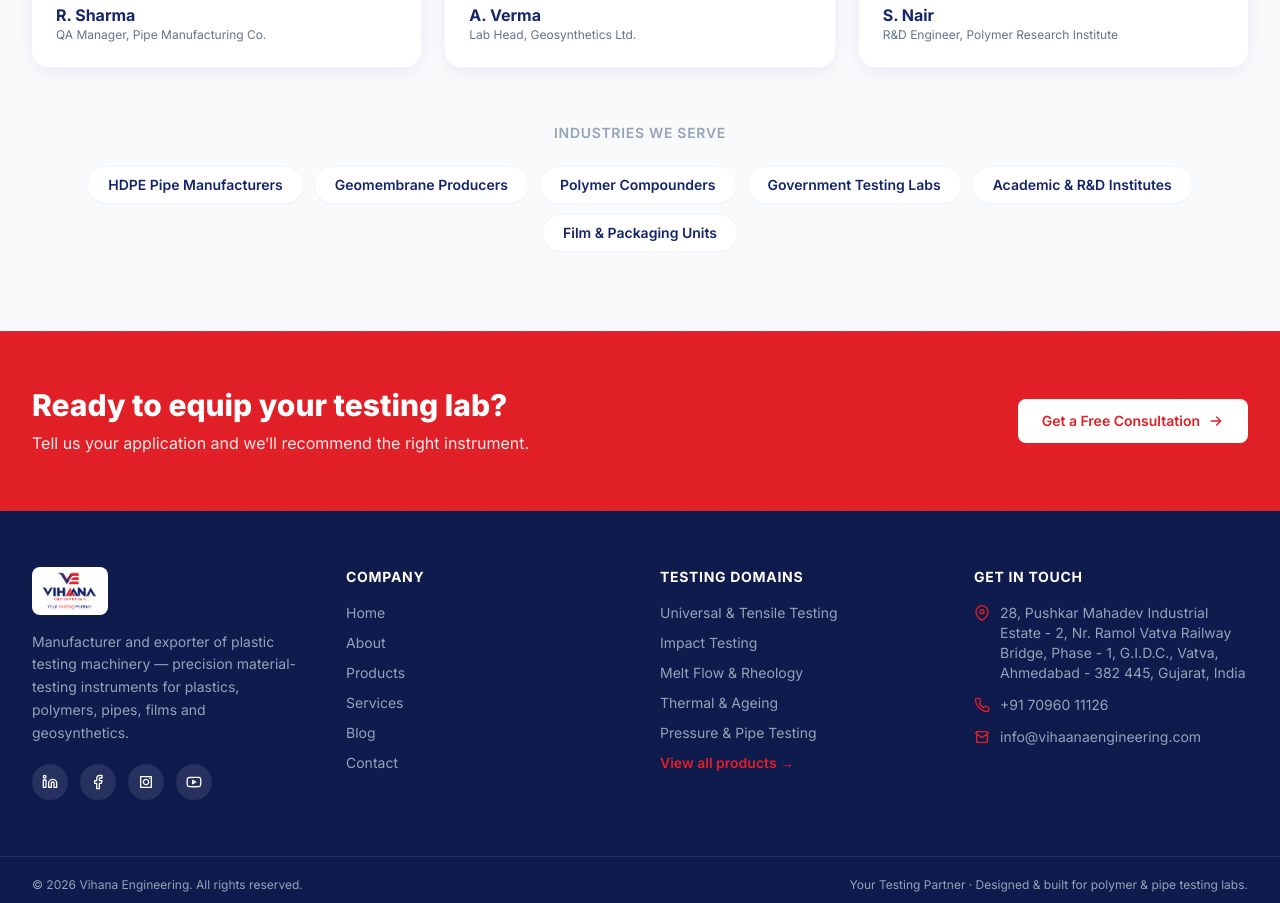
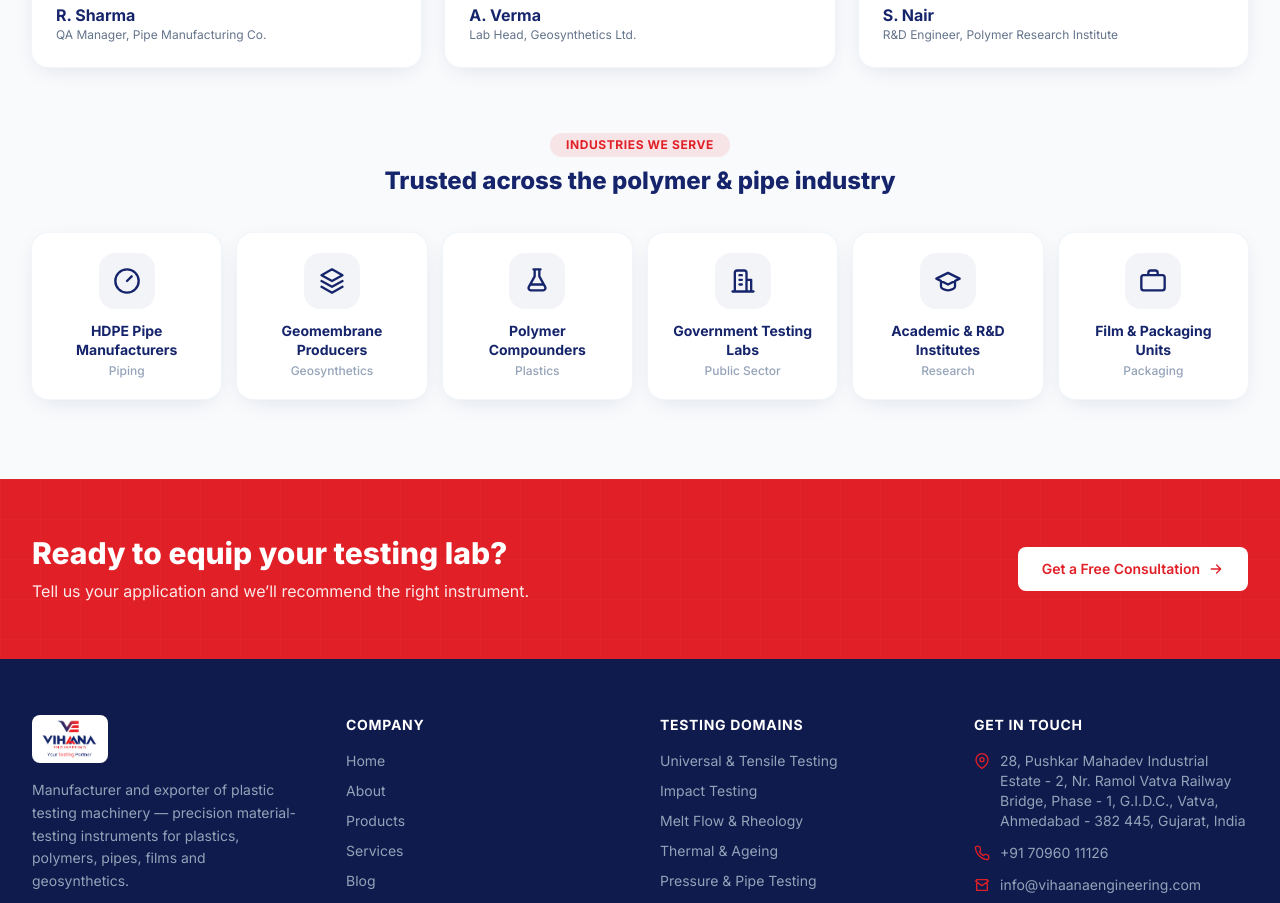
Before and after one commit to devzerodimensions-commits/vahana-engineering, a React (Vite) app in the folder frontend/: page / in a window 1280 px wide. Shown: the part 4640-5543 px from the top of the page. Built offline with nearby package versions, Linux system fonts and the light colour scheme; no server answers.

Commit message:
Home: redesign 'Industries We Serve' as icon cards (was plain pills)

```diff
--- a/frontend/src/lib/ui.js
+++ b/frontend/src/lib/ui.js
@@ -18,3 +18,15 @@
     wrench: "wrench",
     graduation: "graduation",
   }[icon] || "check");
+
+// Icon for an "industry we serve" card, chosen from the client's industry/name.
+export const industryIcon = (industry = "", name = "") => {
+  const s = `${industry} ${name}`.toLowerCase();
+  if (/pip|hdpe|pressure/.test(s)) return "gauge";
+  if (/geo|membrane|synthetic/.test(s)) return "layers";
+  if (/polymer|plastic|compound|resin/.test(s)) return "flask";
+  if (/govern|public|lab/.test(s)) return "building";
+  if (/academ|research|r&d|institute|univ/.test(s)) return "graduation";
+  if (/film|packag/.test(s)) return "briefcase";
+  return "target";
+};
--- a/frontend/src/pages/Home.jsx
+++ b/frontend/src/pages/Home.jsx
@@ -8,7 +8,7 @@
   getClients,
 } from "../services/api.js";
 import { site } from "../data/site.js";
-import { categoryIcon, serviceIcon } from "../lib/ui.js";
+import { categoryIcon, serviceIcon, industryIcon } from "../lib/ui.js";
 import Icon from "../components/ui/Icon.jsx";
 import SectionHeading from "../components/ui/SectionHeading.jsx";
 import ProductCard from "../components/ProductCard.jsx";
@@ -179,18 +179,25 @@
           </div>
 
           {clients?.length > 0 && (
-            <div className="mt-14">
-              <p className="mb-6 text-center text-sm font-semibold uppercase tracking-wider text-slate-400">
-                Industries we serve
-              </p>
-              <div className="flex flex-wrap items-center justify-center gap-3">
+            <div className="mt-16">
+              <div className="mx-auto mb-9 max-w-xl text-center">
+                <span className="mb-2 inline-block rounded-full bg-brand-red/10 px-4 py-1 text-xs font-bold uppercase tracking-wider text-brand-red">
+                  Industries We Serve
+                </span>
+                <h3 className="text-2xl font-extrabold text-brand-navy">Trusted across the polymer &amp; pipe industry</h3>
+              </div>
+              <div className="grid grid-cols-2 gap-4 sm:grid-cols-3 lg:grid-cols-6">
                 {clients.map((c) => (
-                  <span
+                  <div
                     key={c._id}
-                    className="rounded-full bg-white px-5 py-2 text-sm font-semibold text-brand-navy shadow-sm ring-1 ring-slate-100"
+                    className="group flex flex-col items-center rounded-2xl bg-white p-5 text-center shadow-card ring-1 ring-slate-100 transition duration-300 hover:-translate-y-1 hover:shadow-card-hover"
                   >
-                    {c.name}
-                  </span>
+                    <div className="mb-3 flex h-14 w-14 items-center justify-center rounded-2xl bg-brand-navy/5 text-brand-navy transition group-hover:bg-brand-red group-hover:text-white">
+                      <Icon name={industryIcon(c.industry, c.name)} className="h-7 w-7" />
+                    </div>
+                    <p className="text-sm font-bold leading-snug text-brand-navy">{c.name}</p>
+                    {c.industry && <p className="mt-1 text-xs font-medium text-slate-400">{c.industry}</p>}
+                  </div>
                 ))}
               </div>
             </div>
```
